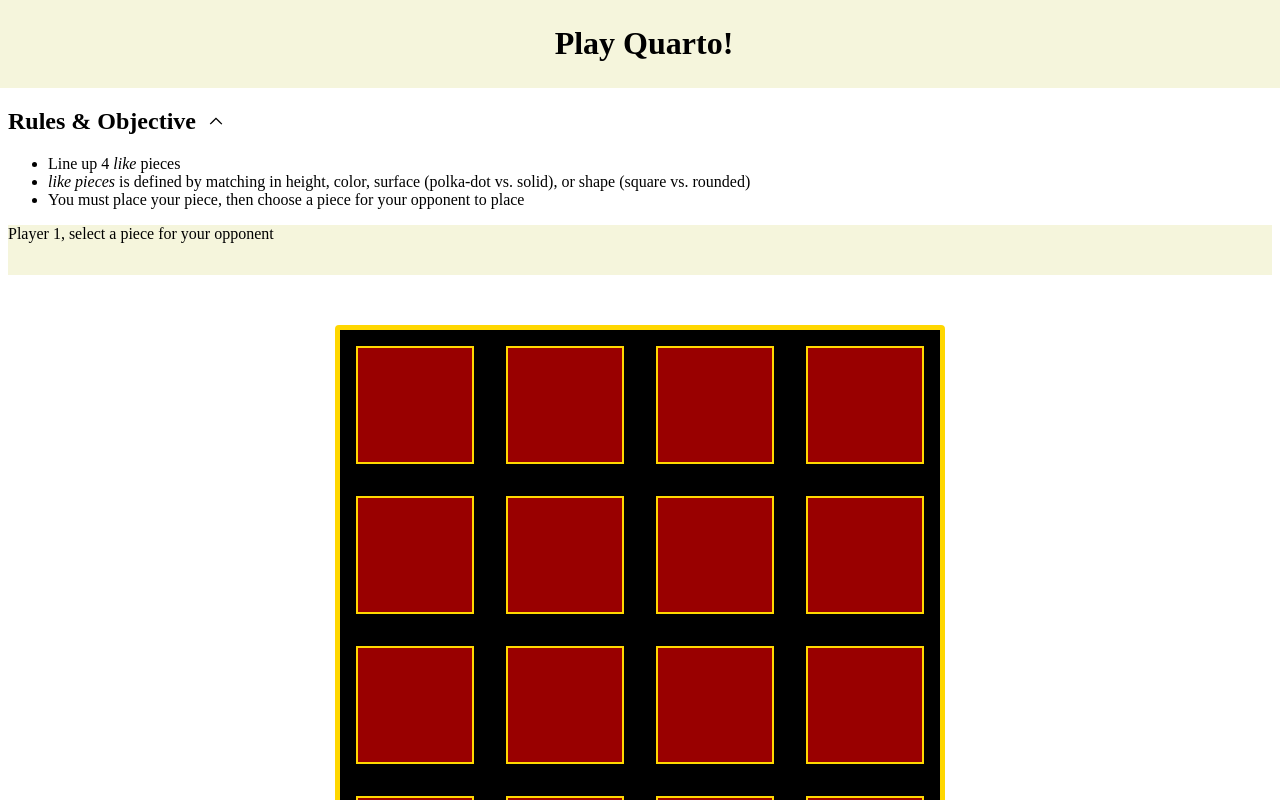
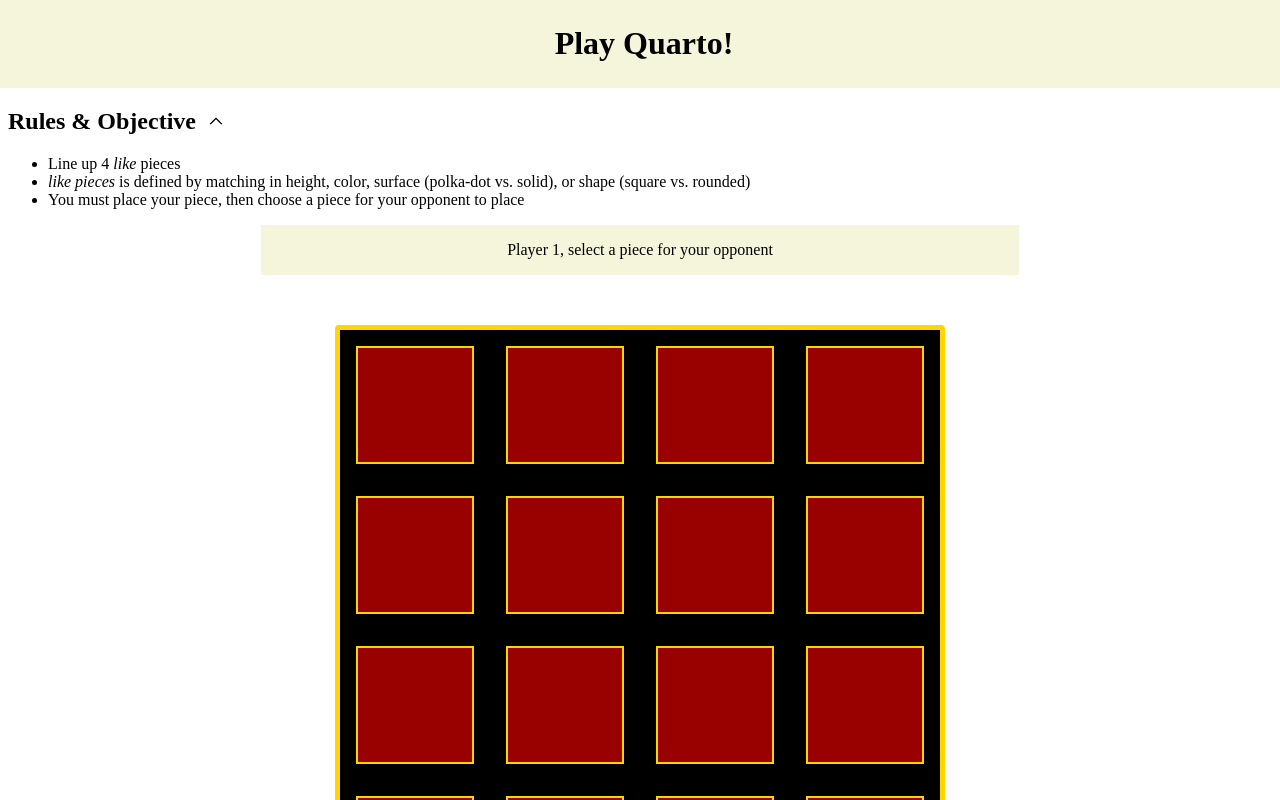
Before and after one commit to jmerz826/Quarto, a React (Vite) app: page / in a window 1280 px wide. Shown: the top 800 px of the page. Built offline with nearby package versions, Linux system fonts and the light colour scheme.

Commit message:
refactor winning text

```diff
--- a/src/components/game/Scoreboard.tsx
+++ b/src/components/game/Scoreboard.tsx
@@ -5,12 +5,11 @@ import { GameContext, IGameContext } from "./Board";
 const StyledScoreboard = styled.div`
   background-color: beige;
   height: 50px;
-`;
-
-const StyledWinnerText = styled.p`
+  margin: 0 20%;
   text-align: center;
-  line-height: 50px;
-  margin: 0;
+  display: flex;
+  justify-content: center;
+  align-items: center;
 `;
 
 const Scoreboard = () => {
@@ -18,17 +17,13 @@ const Scoreboard = () => {
     GameContext
   ) as IGameContext;
   const instructionText =
-    movePending === "select" ? (
-      <span>Player {currentPlayer}, select a piece for your opponent</span>
-    ) : (
-      <span>Player {currentPlayer}, place your piece</span>
-    );
-  const winnerText = (
-    <StyledWinnerText>Player {currentPlayer} wins!</StyledWinnerText>
-  );
+    movePending === "select"
+      ? `Player ${currentPlayer}, select a piece for your opponent`
+      : `Player ${currentPlayer}, place your piece`;
+  const winnerText = `Player ${currentPlayer} wins!`;
   return (
     <StyledScoreboard>
-      {isWinner ? winnerText : instructionText}
+      <span>{isWinner ? winnerText : instructionText}</span>
     </StyledScoreboard>
   );
 };
```
